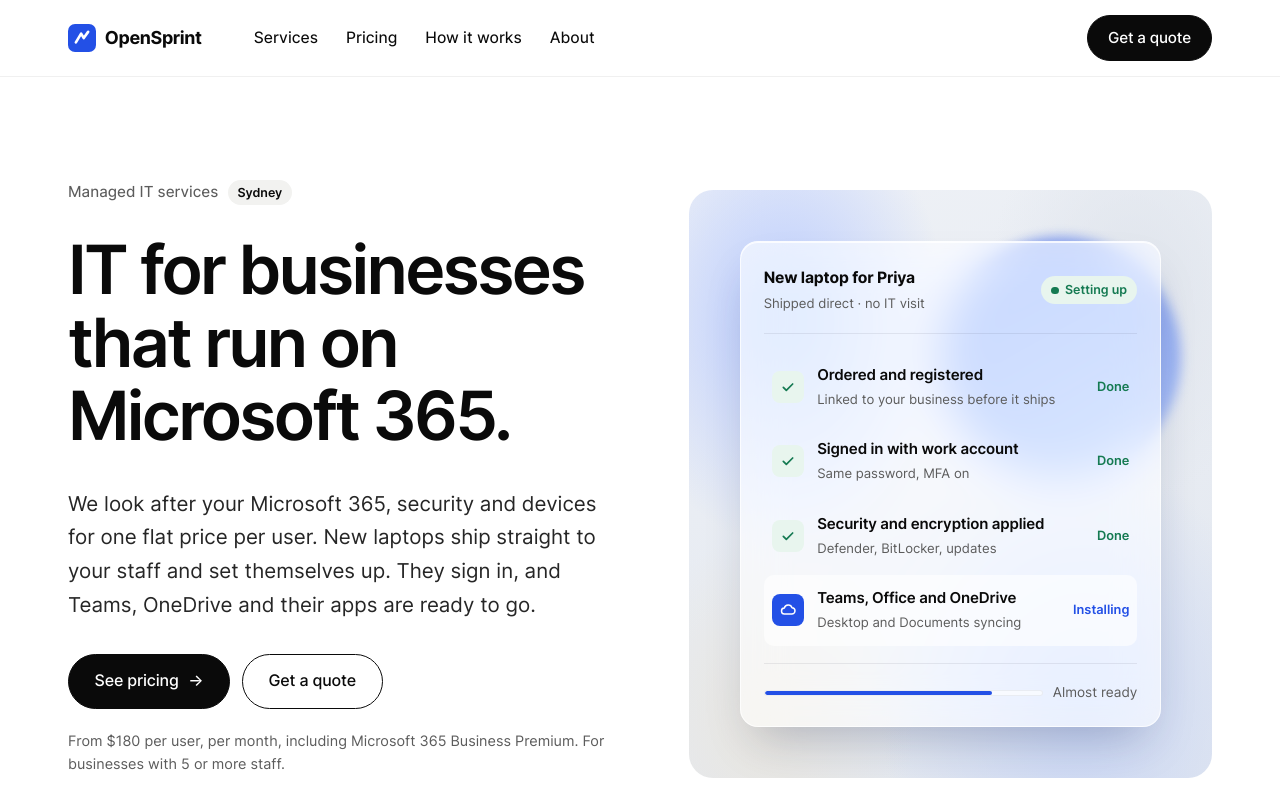
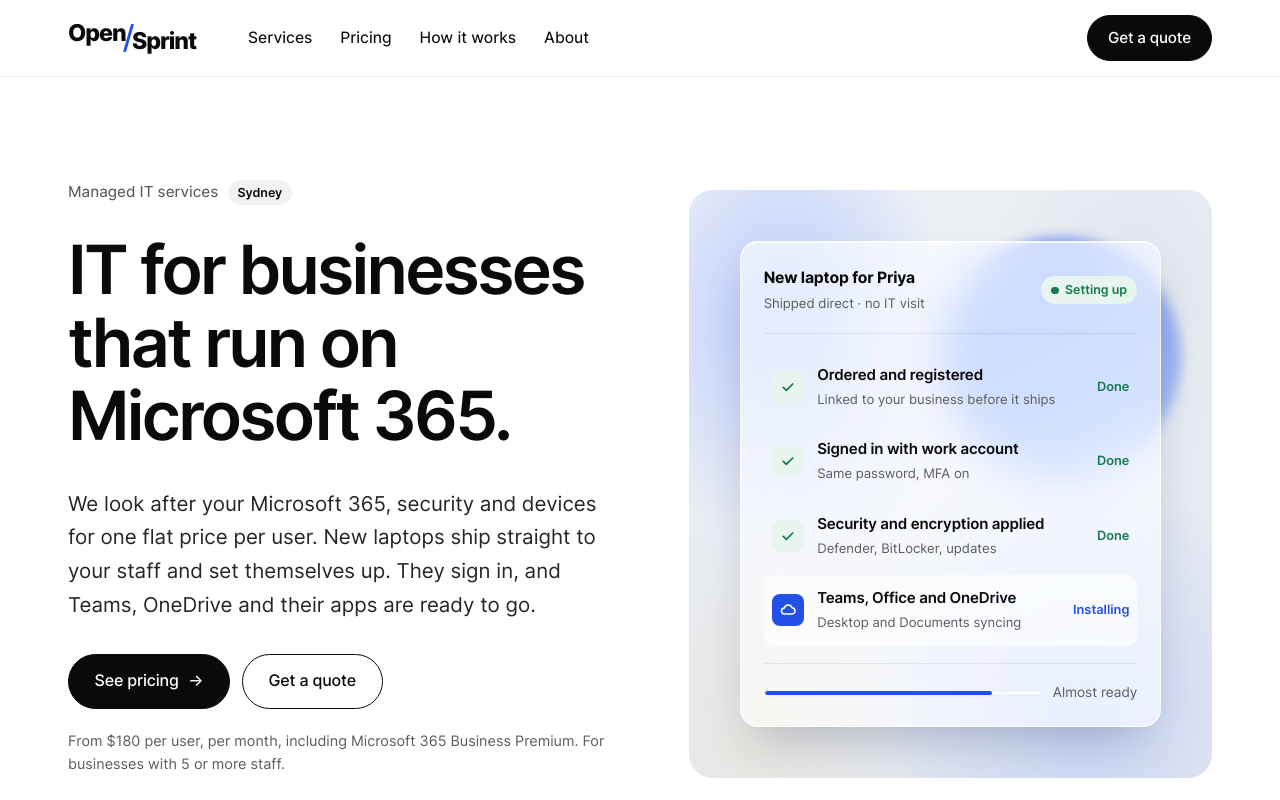
Before and after one commit to opensprint-au/opensprint, a plain HTML site: page public/index.html in a window 1280 px wide. Shown: the top 800 px of the page. Drawn offline with Linux system fonts and the light colour scheme.

Commit message:
Replace logo with stepped Open/Sprint wordmark
"Open" sits high and "Sprint" steps down, joined by a slanted blue
stroke. Built from the site font in CSS, so it stays sharp and needs
no image. Favicon updated to a matching O/S mark.

Co-Authored-By: Claude Opus 5.5 <noreply@anthropic.com>

```diff
--- a/public/css/style.css
+++ b/public/css/style.css
@@ -85,8 +85,21 @@ p { margin: 0 0 1em; }
   border-bottom: 1px solid rgb(0 0 0 / .06);
 }
 .nav { display: flex; align-items: center; gap: 2.5rem; height: 76px; }
-.brand { display: flex; align-items: center; gap: .55rem; font-weight: 700; font-size: 1.12rem; text-decoration: none; color: var(--brand); letter-spacing: -.02em; }
-.brand span { color: var(--fg); }
+/* Wordmark: "Open" high, "Sprint" stepped down, joined by a slanted blue stroke */
+.brand { display: inline-flex; align-items: center; text-decoration: none; color: var(--fg); }
+.logo {
+  display: inline-flex; align-items: flex-start;
+  font-size: 1.45rem; font-weight: 800; letter-spacing: -.045em; line-height: 1;
+  padding-bottom: .34em;   /* room for the stepped-down "Sprint" */
+}
+.logo-sprint { transform: translateY(.34em); margin-left: -.02em; }
+.logo-step {
+  align-self: stretch;
+  width: .13em; margin: .08em .1em -.3em .06em;
+  border-radius: 1px;
+  background: var(--brand);
+  transform: skewX(-16deg);
+}
 .nav-links { display: flex; align-items: center; gap: .25rem; margin-right: auto; }
 .nav-links a { text-decoration: none; color: var(--fg); font-size: .98rem; font-weight: 450; white-space: nowrap; padding: .45rem .75rem; border-radius: 8px; transition: color .15s ease, background-color .15s ease; }
 .nav-links a:hover { color: var(--fg); background: var(--bg-alt); }
@@ -504,8 +517,8 @@ a.card:hover { border-color: var(--line-strong); box-shadow: var(--shadow); tran
 
 /* Footer */
 .site-footer { background: var(--graphite); color: var(--slate); font-size: .92rem; }
-.site-footer .brand span { color: #fff; }
-.site-footer .brand svg path { stroke: var(--graphite); }
+.site-footer .brand { color: #fff; }
+.site-footer .logo-step { background: #7c98ff; }
 .footer-grid { display: grid; gap: 2rem; padding-top: 4rem; padding-bottom: 3rem; grid-template-columns: repeat(auto-fit, minmax(180px, 1fr)); }
 @media (min-width: 760px) { .footer-grid { grid-template-columns: 2fr 1fr 1fr; } }
 .footer-grid .brand { margin-bottom: .85rem; }
--- a/public/index.html
+++ b/public/index.html
@@ -22,10 +22,7 @@
   <a class="skip" href="#main">Skip to content</a>
   <header class="site-header">
     <div class="wrap nav">
-      <a class="brand" href="/" aria-label="OpenSprint home">
-        <svg width="28" height="28" viewBox="0 0 32 32" aria-hidden="true"><rect width="32" height="32" rx="8" fill="currentColor"/><path d="M9 21 L15 11 L18 16 L23 9" fill="none" stroke="var(--bg)" stroke-width="3" stroke-linecap="round" stroke-linejoin="round"/></svg>
-        <span>OpenSprint</span>
-      </a>
+      <a class="brand" href="/" aria-label="OpenSprint home"><span class="logo" aria-hidden="true"><span class="logo-open">Open</span><span class="logo-step"></span><span class="logo-sprint">Sprint</span></span></a>
       <nav class="nav-links" aria-label="Main">
         <a href="/services">Services</a>
         <a href="/pricing">Pricing</a>
@@ -347,10 +344,7 @@
   <footer class="site-footer">
     <div class="wrap footer-grid">
       <div>
-        <a class="brand" href="/" aria-label="OpenSprint home">
-          <svg width="26" height="26" viewBox="0 0 32 32" aria-hidden="true"><rect width="32" height="32" rx="8" fill="currentColor"/><path d="M9 21 L15 11 L18 16 L23 9" fill="none" stroke="var(--bg)" stroke-width="3" stroke-linecap="round" stroke-linejoin="round"/></svg>
-          <span>OpenSprint</span>
-        </a>
+        <a class="brand" href="/" aria-label="OpenSprint home"><span class="logo" aria-hidden="true"><span class="logo-open">Open</span><span class="logo-step"></span><span class="logo-sprint">Sprint</span></span></a>
         <p>Managed IT for Sydney businesses. One price per user, month to month.</p>
       </div>
       <nav aria-label="Footer">
```
Also changed, not shown: public/404.html (+2 -8 lines), public/about.html (+2 -8 lines), public/contact.html (+2 -8 lines), public/how-it-works.html (+2 -8 lines), public/pricing.html (+2 -8 lines), public/privacy.html (+2 -8 lines), public/services.html (+2 -8 lines), public/thanks.html (+2 -8 lines), public/favicon.svg.
